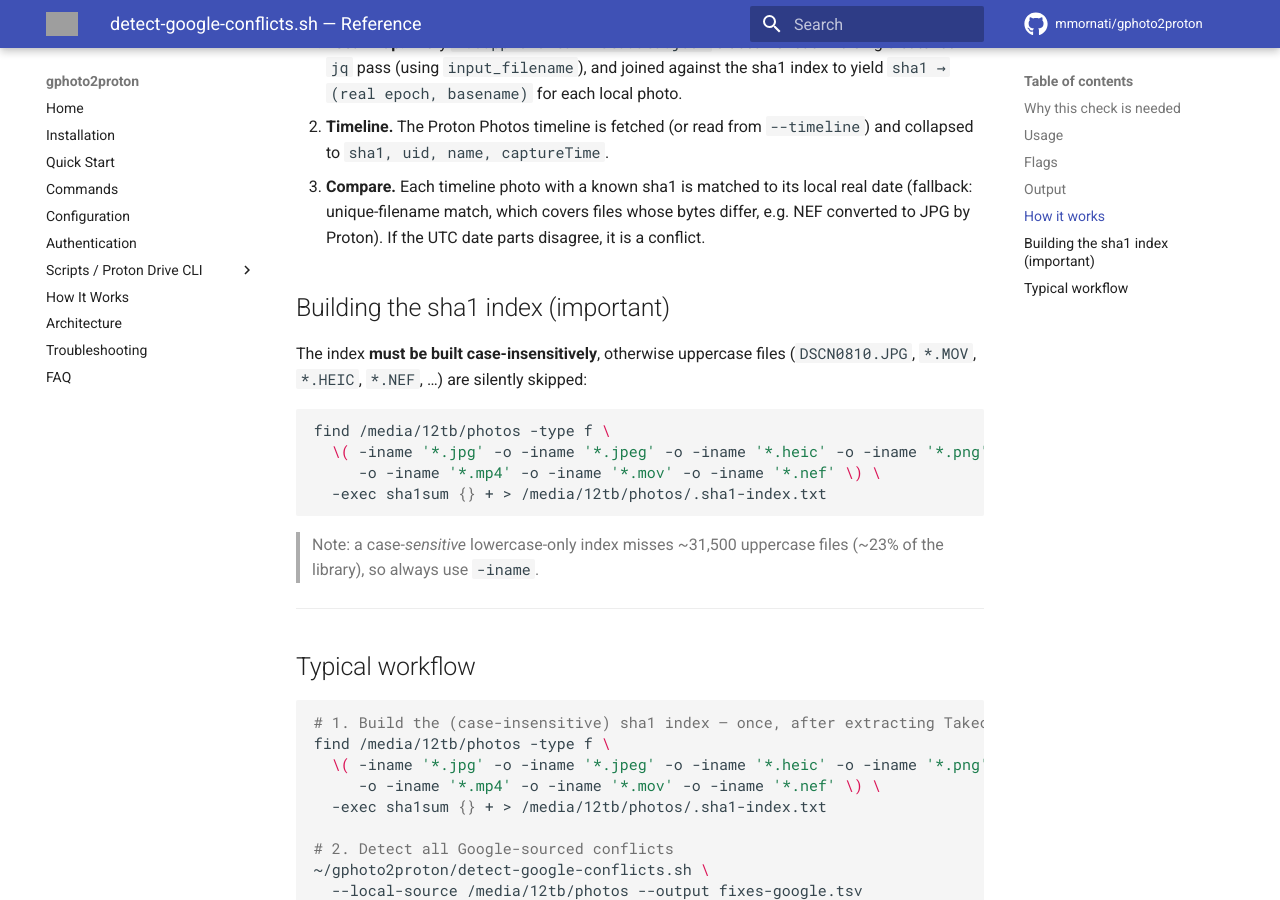
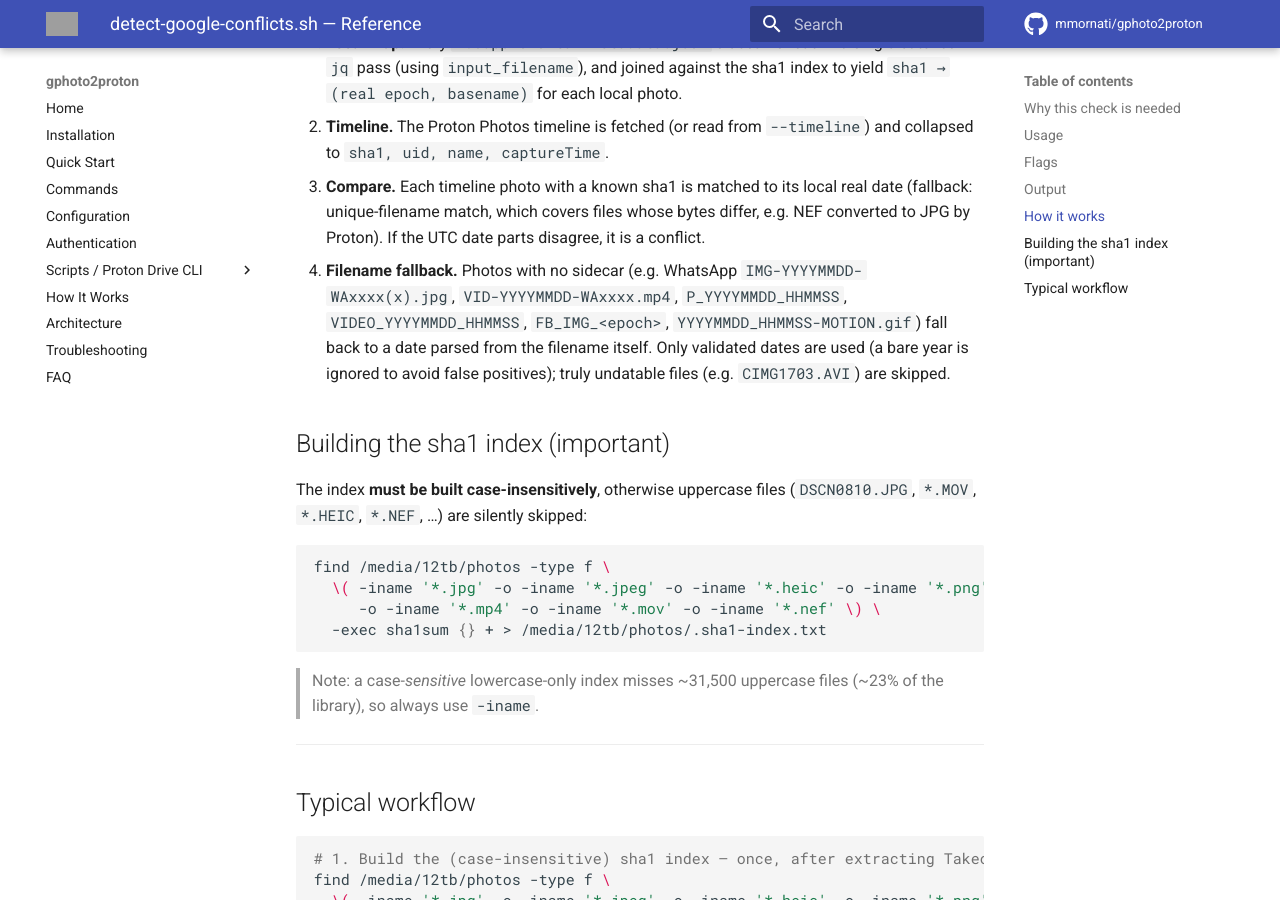
Before and after one commit to mmornati/gphoto2proton, an MkDocs documentation site: the page built from docs/scripts/detect-google-conflicts.md, in a window 1280 px wide and 900 px high, scrolled down 1956 px. Built offline with MkDocs 1.6.1 and Material for MkDocs 9.7.7, drawn with Linux system fonts in a browser that asks for light colours; comment, search, counter and statistics services are not loaded; grey boxes are pictures that could not be loaded.

Commit message:
feat: filename-based date fallback + --index flag for fix-photo-date.sh

```diff
--- a/docs/scripts/detect-google-conflicts.md
+++ b/docs/scripts/detect-google-conflicts.md
@@ -73,6 +73,12 @@ name would have suggested something different.
    real date (fallback: unique-filename match, which covers files whose bytes
    differ, e.g. NEF converted to JPG by Proton). If the UTC date parts
    disagree, it is a conflict.
+4. **Filename fallback.** Photos with no sidecar (e.g. WhatsApp
+   `IMG-YYYYMMDD-WAxxxx(x).jpg`, `VID-YYYYMMDD-WAxxxx.mp4`, `P_YYYYMMDD_HHMMSS`,
+   `VIDEO_YYYYMMDD_HHMMSS`, `FB_IMG_<epoch>`, `YYYYMMDD_HHMMSS-MOTION.gif`)
+   fall back to a date parsed from the filename itself. Only validated
+   dates are used (a bare year is ignored to avoid false positives); truly
+   undatable files (e.g. `CIMG1703.AVI`) are skipped.
 
 ## Building the sha1 index (important)
 
```
Also changed, not shown: 2 other files.
